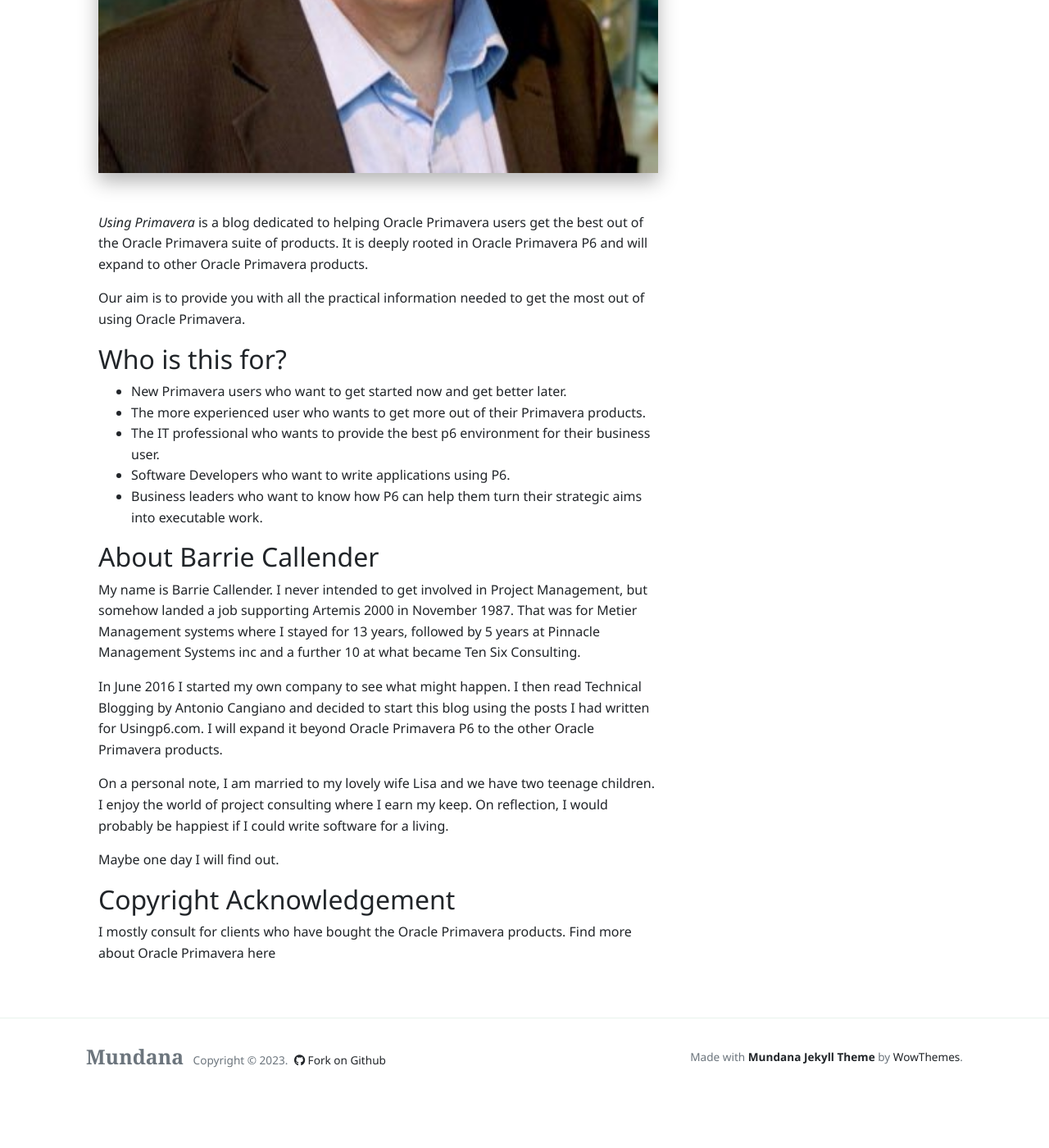
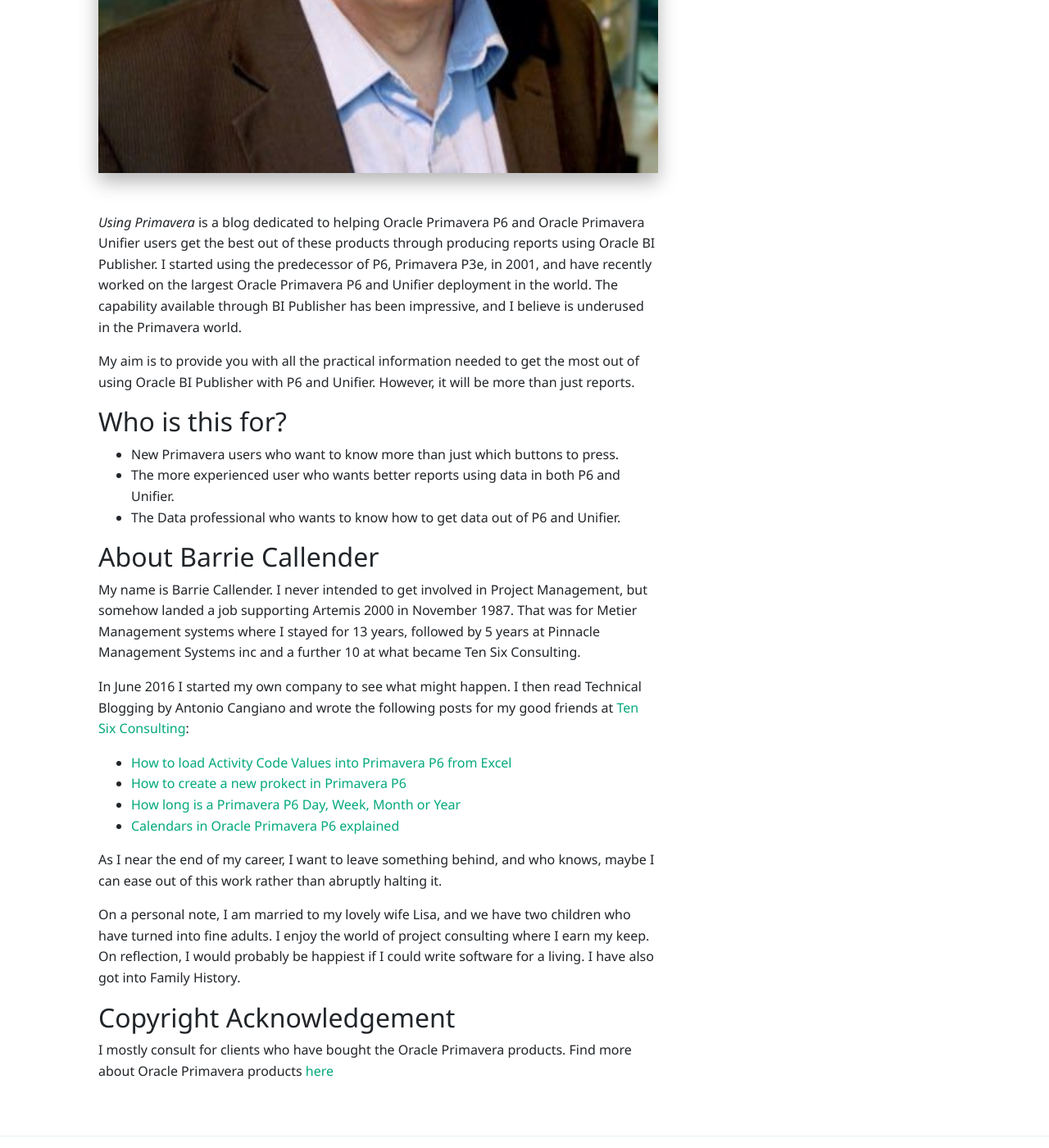
Before and after one commit to UsingPrimavera/UsingPrimavera.github.io, a Jekyll site: the page built from _pages/about.md, in a window 1280 px wide and 1400 px high, scrolled down 659 px. Shown: the whole window at 82% size. Built offline with Jekyll 4.4.1, drawn with Linux system fonts in a browser that asks for light colours; nearby versions of some CDN libraries; before the commit the page ends 1995 px from its top, so only the background shows below that.

Commit message:
majority of updates for SEO readiness

```diff
--- a/_config.yml
+++ b/_config.yml
@@ -1,8 +1,7 @@
 # Site
 name: 'Using Primavera'
 description: >-
-  This site is about the work I undertake using Primavera P6, Primavera P6 EPPM,
-  Primavera Unifier, Primavera Gateway, Primavera Data Warehouse and Primavera Analytics.
+  Oracle Primavera P6, Unifier and Oracle BI Publisher
 logo: 'assets/images/logo.png'
 favicon: 'assets/images/favicon.png'
 url: 'https://usingprimavera.com'
@@ -13,7 +12,7 @@
 tinyletter: true # To enable the TinyLetter form, use the value true. To turn off use the value false.
 tinyletter-identifier: 'https://tinyletter.com/UsingPrimavera' # Add your TinyLetter subscribe form.
 tinyletter-title: 'Get Newsletter Updates'
-tinyletter-description: 'Subscribe to our newsletter to hear what we have been writing and hearing about.'
+tinyletter-description: 'Subscribe to our newsletter to hear what we have been writing about.'
 
 include: ["_pages"]
 permalink: pretty
@@ -42,7 +41,7 @@
       path: "_posts"
     values:
       layout: post
-      author: barrie
+      author: Barrie
       avatar: /assets/images/avatar_barrie.jpg
 
   # all pages
@@ -74,11 +73,11 @@
   default_front_matter:
     drafts:
       description:
-      author: barrie
+      author: Barrie
       image:
     posts:
       description:
-      author: barrie
+      author: Barrie
       image:
 
 # octopress
--- a/_includes/menu-header.html
+++ b/_includes/menu-header.html
@@ -7,8 +7,5 @@
 <a class="nav-link" href="{{site.baseurl}}/about.html">About</a>
 </li>
 <li class="nav-item">
-<a class="nav-link" href="{{site.baseurl}}/authors-list.html">Authors</a>
-</li>
-<li class="nav-item">
 <a class="nav-link" href="{{site.baseurl}}/contact.html">Contact</a>
 </li>
--- a/_pages/about.md
+++ b/_pages/about.md
@@ -5,26 +5,28 @@
 image: "assets/images/barrie_callender_400x400.jpg"
 comments: false
 ---
-*Using Primavera* is a blog dedicated to helping Oracle Primavera users get the best out of the Oracle Primavera suite of products. It is deeply rooted in Oracle Primavera P6 and will expand to other Oracle Primavera products.
+*Using Primavera* is a blog dedicated to helping Oracle Primavera P6 and Oracle Primavera Unifier users get the best out of these products through producing reports using Oracle BI Publisher.  I started using the predecessor of P6, Primavera P3e, in 2001, and have recently worked on the largest Oracle Primavera P6 and Unifier deployment in the world.  The capability available through BI Publisher has been impressive, and I believe is underused in the Primavera world.
 
-Our aim is to provide you with all the practical information needed to get the most out of using Oracle Primavera.
+My aim is to provide you with all the practical information needed to get the most out of using Oracle BI Publisher with P6 and Unifier.  However, it will be more than just reports.
 
 ## Who is this for?
-* New Primavera users who want to get started now and get better later.
-* The more experienced user who wants to get more out of their Primavera products.
-* The IT professional who wants to provide the best p6 environment for their business user.
-* Software Developers who want to write applications using P6.
-* Business leaders who want to know how P6 can help them turn their strategic aims into executable work.
+* New Primavera users who want to know more than just which buttons to press.
+* The more experienced user who wants better reports using data in both P6 and Unifier.
+* The Data professional who wants to know how to get data out of P6 and Unifier.
 
 ## About Barrie Callender
 
 My name is Barrie Callender. I never intended to get involved in Project Management, but somehow landed a job supporting Artemis 2000 in November 1987. That was for Metier Management systems where I stayed for 13 years, followed by 5 years at Pinnacle Management Systems inc and a further 10 at what became Ten Six Consulting.
 
-In June 2016 I started my own company to see what might happen. I then read Technical Blogging by Antonio Cangiano and decided to start this blog using the posts I had written for Usingp6.com. I will expand it beyond Oracle Primavera P6 to the other Oracle Primavera products.
+In June 2016 I started my own company to see what might happen. I then read Technical Blogging by Antonio Cangiano and wrote the following posts for my good friends at [Ten Six Consulting](https://tensix.com):
+* [How to load Activity Code Values into Primavera P6 from Excel](https://tensix.com/how-to-load-activity-code-values-into-primavera-p6-from-excel/)
+* [How to create a new prokect in Primavera P6](https://tensix.com/how-to-create-a-new-project-in-primavera-p6/)
+* [How long is a Primavera P6 Day, Week, Month or Year](https://tensix.com/how-long-is-a-primavera-p6-day-week-month-or-year/)
+* [Calendars in Oracle Primavera P6 explained](https://tensix.com/calendars-in-oracle-primavera-p6-explained/)
 
-On a personal note, I am married to my lovely wife Lisa and we have two teenage children. I enjoy the world of project consulting where I earn my keep. On reflection, I would probably be happiest if I could write software for a living.
+As I near the end of my career, I want to leave something behind, and who knows, maybe I can ease out of this work rather than abruptly halting it.
 
-Maybe one day I will find out.
+On a personal note, I am married to my lovely wife Lisa, and we have two children who have turned into fine adults. I enjoy the world of project consulting where I earn my keep. On reflection, I would probably be happiest if I could write software for a living.  I have also got into Family History.
 
 ## Copyright Acknowledgement
-I mostly consult for clients who have bought the Oracle Primavera products. Find more about Oracle Primavera here
+I mostly consult for clients who have bought the Oracle Primavera products. Find more about Oracle Primavera products [here](https://www.oracle.com/uk/industries/construction-engineering/products/)
```
Also changed, not shown: _pages/author-barrie.html (deleted, +0 -26 lines), _pages/authors-list.html (deleted, +0 -33 lines), _posts/2015-11-08-create-a-p6-java-api-session.md (deleted, +0 -292 lines), _posts/2016-07-21-how-to-load-activity-code-values-into-p6-from-excel.md (deleted, +0 -9 lines), _posts/2016-09-06-create-a-new-project-for-primavera-p6-newbie.md (deleted, +0 -9 lines), _posts/2016-09-07-how-long-is-a-primavera-p6-day-week-month-or-year.md (deleted, +0 -9 lines), _posts/2016-09-21-calendars-in-oracle-primavera-p6.md (deleted, +0 -9 lines), Gemfile.lock.
